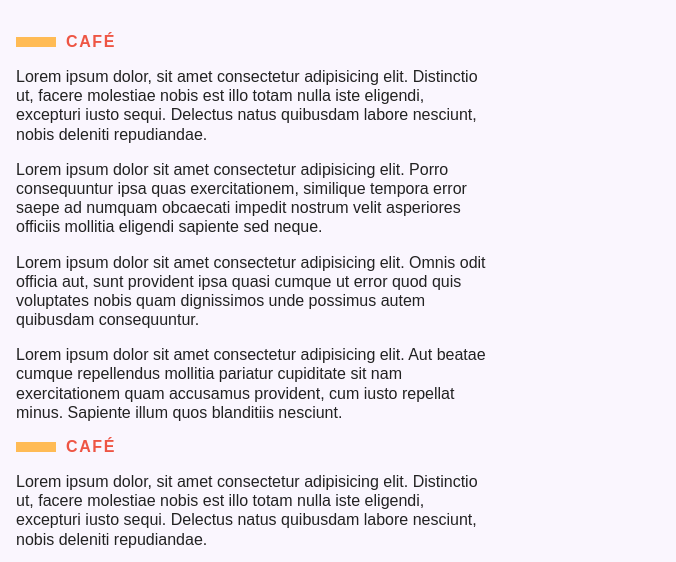
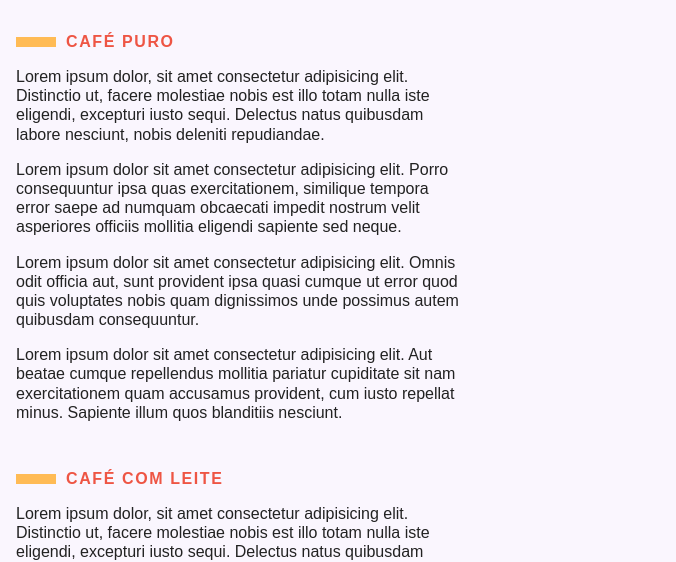
Before and after one commit to deryaxnw/origamid, a plain HTML site: page projeto/template/index.html in a window 1280 px wide. Shown: the part 229-791 px from the top of the page, 604-1280 px from the left. Drawn offline with Linux system fonts and the light colour scheme.

Commit message:
novas classes

```diff
--- a/projeto/template/index.html
+++ b/projeto/template/index.html
@@ -5,6 +5,7 @@
     <meta name="viewport" content="width=device-width, initial-scale=1.0" />
     <link rel="stylesheet" href="../css/index.css" />
     <title>Cafeicultura</title>
+    <script>document.documentElement.className += ' js'</script>
   </head>
   <body>
     <nav class="menu">
@@ -19,13 +20,10 @@
     <section class="grid-section cafes" id="cafes">
       <h1 class="title">Café e cultura</h1>
 
-      <ul class="cafe-lista">
+      <ul class="cafe-lista js-tabmenu">
         <li>
           <img src="../img/pexels-content-pixie-1405717-2836945.jpg" alt="" />
         </li>
-        <!-- <li>
-          <img src="../img/pexels-content-pixie-1405717-2836945.jpg" alt="" />
-        </li> -->
         <li>
           <img src="../img/pexels-enginakyurt-2299028.jpg" alt="" />
         </li>
@@ -43,35 +41,9 @@
         </li>
       </ul>
 
-      <div class="cafe-descricao" id="cafe">
-        <section>
-          <h2>Café</h2>
-          <p>
-            Lorem ipsum dolor, sit amet consectetur adipisicing elit. Distinctio
-            ut, facere molestiae nobis est illo totam nulla iste eligendi,
-            excepturi iusto sequi. Delectus natus quibusdam labore nesciunt,
-            nobis deleniti repudiandae.
-          </p>
-          <p>
-            Lorem ipsum dolor sit amet consectetur adipisicing elit. Porro
-            consequuntur ipsa quas exercitationem, similique tempora error saepe
-            ad numquam obcaecati impedit nostrum velit asperiores officiis
-            mollitia eligendi sapiente sed neque.
-          </p>
-          <p>
-            Lorem ipsum dolor sit amet consectetur adipisicing elit. Omnis odit
-            officia aut, sunt provident ipsa quasi cumque ut error quod quis
-            voluptates nobis quam dignissimos unde possimus autem quibusdam
-            consequuntur.
-          </p>
-          <p>
-            Lorem ipsum dolor sit amet consectetur adipisicing elit. Aut beatae
-            cumque repellendus mollitia pariatur cupiditate sit nam
-            exercitationem quam accusamus provident, cum iusto repellat minus.
-            Sapiente illum quos blanditiis nesciunt.
-          </p>
+      <div class="cafe-descricao js-tabcontent" id="cafe">
           <section>
-            <h2>Café</h2>
+            <h2>Café puro</h2>
             <p>
               Lorem ipsum dolor, sit amet consectetur adipisicing elit. Distinctio
               ut, facere molestiae nobis est illo totam nulla iste eligendi,
@@ -98,7 +70,7 @@
             </p>
         </section>
         <section>
-          <h2>Café</h2>
+          <h2>Café com leite</h2>
           <p>
             Lorem ipsum dolor, sit amet consectetur adipisicing elit. Distinctio
             ut, facere molestiae nobis est illo totam nulla iste eligendi,
@@ -123,8 +95,9 @@
             exercitationem quam accusamus provident, cum iusto repellat minus.
             Sapiente illum quos blanditiis nesciunt.
           </p>
+        </section>
           <section>
-            <h2>Café</h2>
+            <h2>Café gelado</h2>
             <p>
               Lorem ipsum dolor, sit amet consectetur adipisicing elit. Distinctio
               ut, facere molestiae nobis est illo totam nulla iste eligendi,
@@ -151,7 +124,7 @@
             </p>
         </section>
         <section>
-          <h2>Café</h2>
+          <h2>Café com ortelã</h2>
           <p>
             Lorem ipsum dolor, sit amet consectetur adipisicing elit. Distinctio
             ut, facere molestiae nobis est illo totam nulla iste eligendi,
@@ -176,8 +149,9 @@
             exercitationem quam accusamus provident, cum iusto repellat minus.
             Sapiente illum quos blanditiis nesciunt.
           </p>
+        </section>
           <section>
-            <h2>Café</h2>
+            <h2>Café de marechal</h2>
             <p>
               Lorem ipsum dolor, sit amet consectetur adipisicing elit. Distinctio
               ut, facere molestiae nobis est illo totam nulla iste eligendi,
@@ -204,7 +178,7 @@
             </p>
         </section>
         <section>
-          <h2>Café</h2>
+          <h2>Café com frutas</h2>
           <p>
             Lorem ipsum dolor, sit amet consectetur adipisicing elit. Distinctio
             ut, facere molestiae nobis est illo totam nulla iste eligendi,
@@ -230,7 +204,7 @@
             Sapiente illum quos blanditiis nesciunt.
           </p>
           <section>
-            <h2>Café</h2>
+            <h2>Café com pão</h2>
             <p>
               Lorem ipsum dolor, sit amet consectetur adipisicing elit. Distinctio
               ut, facere molestiae nobis est illo totam nulla iste eligendi,
@@ -257,7 +231,7 @@
             </p>
         </section>
         <section>
-          <h2>Café</h2>
+          <h2>Café com açucar</h2>
           <p>
             Lorem ipsum dolor, sit amet consectetur adipisicing elit. Distinctio
             ut, facere molestiae nobis est illo totam nulla iste eligendi,
@@ -283,7 +257,7 @@
             Sapiente illum quos blanditiis nesciunt.
           </p>
           <section>
-            <h2>Café</h2>
+            <h2>Café com chocolate</h2>
             <p>
               Lorem ipsum dolor, sit amet consectetur adipisicing elit. Distinctio
               ut, facere molestiae nobis est illo totam nulla iste eligendi,
@@ -310,7 +284,7 @@
             </p>
         </section>
       </div>
-    </section>
+
 
     <section class="grid-section faq" id="faq">
       <h1 class="title">FAQ</h1>
```
